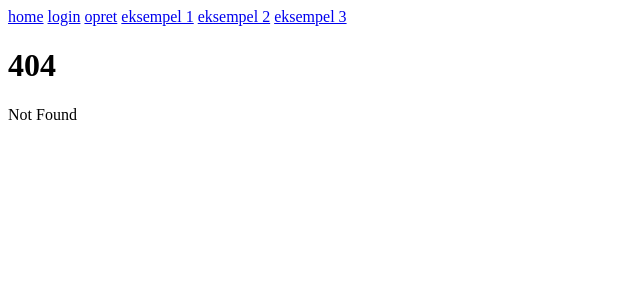
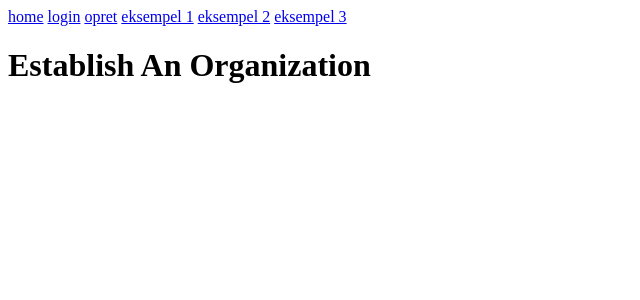
Before and after one commit to FreshLuna/Project-3, a SvelteKit app in the folder Frontendp3/: page /establish in a window 1280 px wide. Before the commit this address had no page. Shown: the top 300 px of the page, without its empty margins (0-640 px from the left). Built offline with nearby package versions, Linux system fonts and the light colour scheme.

Commit message:
Added organization loging and create page

```diff
--- /dev/null
+++ b/Frontendp3/src/routes/establish/+page.svelte
@@ -0,0 +1 @@
+<h1>Establish An Organization</h1>
--- /dev/null
+++ b/Frontendp3/src/routes/login/+page.svelte
@@ -0,0 +1 @@
+<h1>Organization Login</h1>
```
Also changed, not shown: 1 other file (tests, documents, lock files or other folders).
